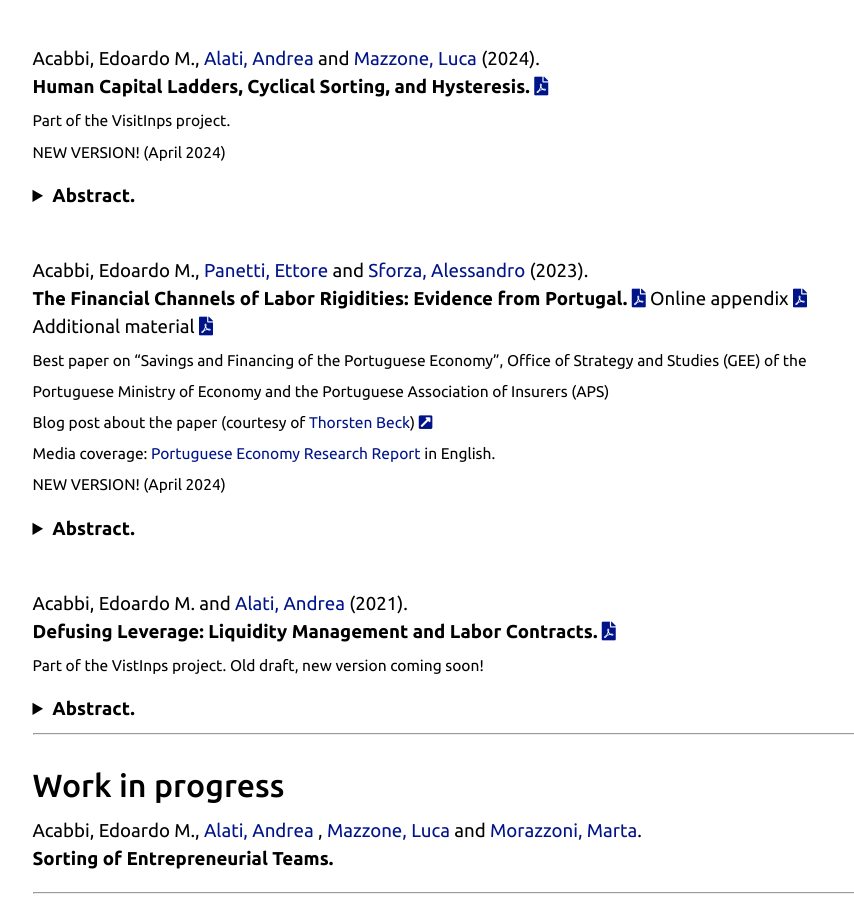
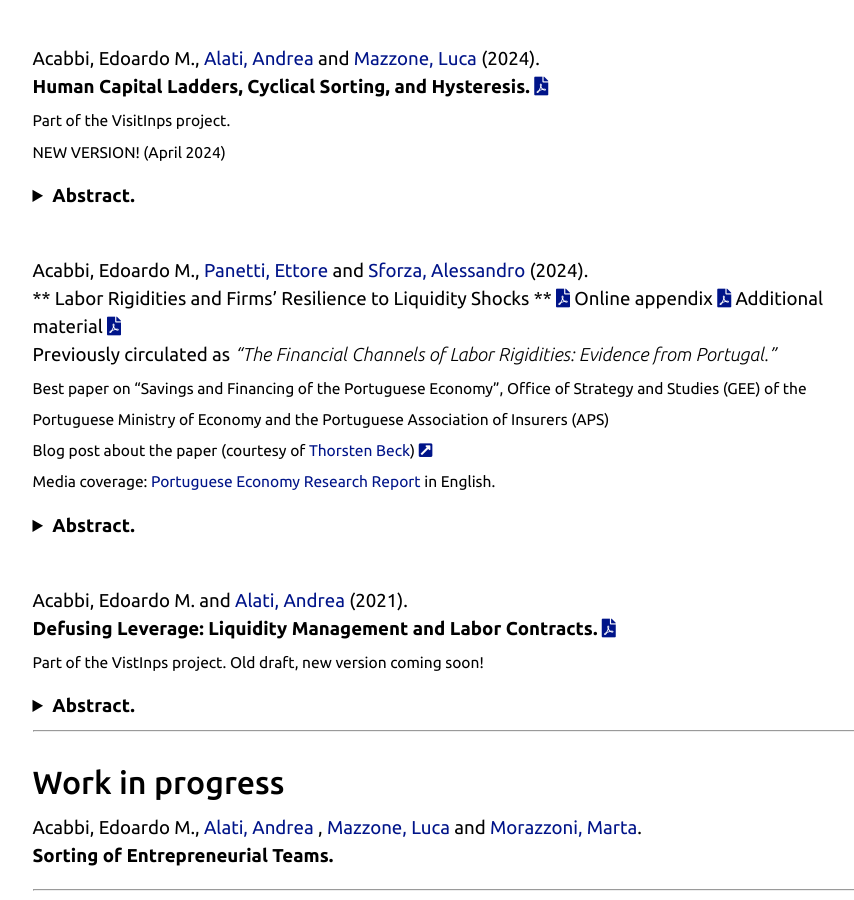
Before and after one commit to eacabbi/eacabbi.github.io, a Jekyll site: the page built from index.md, in a window 1280 px wide and 900 px high, scrolled down 1436 px. Shown: the whole window, without its empty margins (195-1049 px from the left). Built offline with Jekyll 4.4.1, drawn with Linux system fonts in a browser that asks for light colours; some web fonts are replaced.

Commit message:
update APS

```diff
--- a/index.md
+++ b/index.md
@@ -60,12 +60,12 @@ Using administrative data, we document that workers acquire more human capital a
 </details>
 
 <br>
-Acabbi, Edoardo M., <a href="https://sites.google.com/view/ettorepanetti"> Panetti, Ettore </a> and <a href="https://sites.google.com/site/alessandrosforza87/home"> Sforza, Alessandro</a> (2023).
-**The Financial Channels of Labor Rigidities: Evidence from Portugal.** <a href="{{ site.url }}/docs/APS.pdf" class="{{ site.pdf_icon }}" title="{{ site.pdf_title }}" id="icon"></a> Online appendix <a href="{{ site.url }}/docs/APS_OA.pdf" class="{{ site.pdf_icon }}" title="{{ site.pdf_title }}" id="icon"></a> Additional material <a href="{{ site.url }}/docs/APS_addendum.pdf" class="{{ site.pdf_icon }}" title="{{ site.pdf_title }}" id="icon"></a>
+Acabbi, Edoardo M., <a href="https://sites.google.com/view/ettorepanetti"> Panetti, Ettore </a> and <a href="https://sites.google.com/site/alessandrosforza87/home"> Sforza, Alessandro</a> (2024).
+** Labor Rigidities and Firms' Resilience to Liquidity Shocks ** <a href="{{ site.url }}/docs/APS.pdf" class="{{ site.pdf_icon }}" title="{{ site.pdf_title }}" id="icon"></a> Online appendix <a href="{{ site.url }}/docs/APS_OA.pdf" class="{{ site.pdf_icon }}" title="{{ site.pdf_title }}" id="icon"></a> Additional material <a href="{{ site.url }}/docs/APS_Addendum.pdf" class="{{ site.pdf_icon }}" title="{{ site.pdf_title }}" id="icon"></a>
+<br> Previously circulated as _"The Financial Channels of Labor Rigidities: Evidence from Portugal."_
 <br> <sub>Best paper on “Savings and Financing of the Portuguese Economy”, Office of Strategy and Studies (GEE) of the Portuguese Ministry of Economy and the Portuguese Association of Insurers (APS)</sub>
 <br> <sub>Blog post about the paper (courtesy of <a href="http://www.thorstenbeck.com">Thorsten Beck</a>) <a href="http://www.thorstenbeck.com/108089829/6893607/posting/interesting-papers-april-2020" class="{{ site.link_icon }}" title="{{ site.pdf_title }}"  id="icon"></a> </sub>
 <br> <sub> Media coverage: <a href="https://research.pej.pt/2020/01/07/finance-and-labor-rigidity-in-portugal/">Portuguese Economy Research Report</a> in English.</sub>
-<br> <sub>NEW VERSION! (April 2024)</sub>
 
 <details>
 <summary><b> Abstract. </b></summary>
```
Also changed, not shown: 3 other files.
